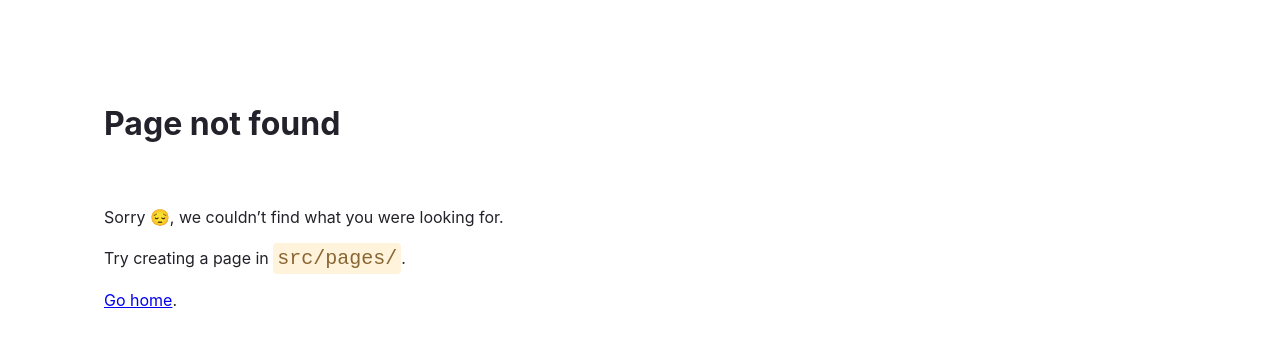
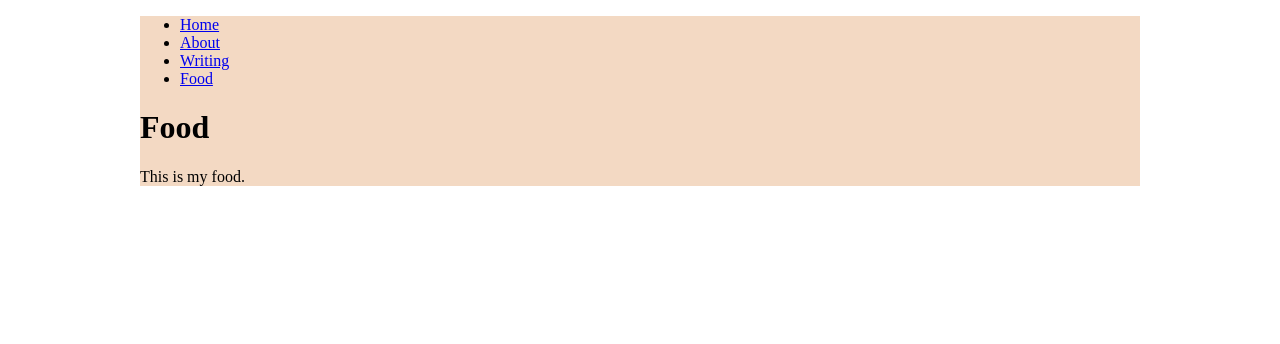
Before and after one commit to prachitbhike/mywebsite_gatsby, a Gatsby site: page /food in a window 1280 px wide. Before the commit this address had no page. Built offline with nearby package versions, Linux system fonts and the light colour scheme; Gatsby itself is replaced by a stand-in of ours.

Commit message:
eighth commit

```diff
--- a/src/components/layout.js
+++ b/src/components/layout.js
@@ -28,6 +28,11 @@ import {
                 Writing
               </Link>
             </li>
+            <li className={navLinkItem}>
+              <Link to="/food" className={navLinkText}>
+                Food
+              </Link>
+            </li>
           </ul>
         </nav>
         <main>
--- a/src/pages/about.js
+++ b/src/pages/about.js
@@ -1,8 +1,6 @@
-// Step 1: Import React
 import * as React from 'react'
 import Layout from '../components/layout'
 
-// Step 2: Define your component
 const AboutPage = () => {
   return (
     <Layout pageTitle="About Me">
@@ -11,7 +9,6 @@ const AboutPage = () => {
   )
 }
 
-// Step 3: Export your component
 export const Head = () => <title>About Me</title>
 
 export default AboutPage
--- /dev/null
+++ b/src/pages/food.js
@@ -0,0 +1,14 @@
+import * as React from 'react'
+import Layout from '../components/layout'
+
+const FoodPage = () => {
+  return (
+    <Layout pageTitle="Food">
+      <p>This is my food.</p>
+    </Layout>
+  )
+}
+
+export const Head = () => <title>Food</title>
+
+export default FoodPage
--- a/src/pages/index.js
+++ b/src/pages/index.js
@@ -16,8 +16,6 @@ const IndexPage = () => {
   )
 }
 
-// You'll learn about this in the next task, just copy it for now
 export const Head = () => <title>Home Page</title>
 
-// Step 3: Export your component
 export default IndexPage
```
Also changed, not shown: src/pages/books.js (+13 -1 lines), src/pages/writing.js (+13 -1 lines), 1 other file.
